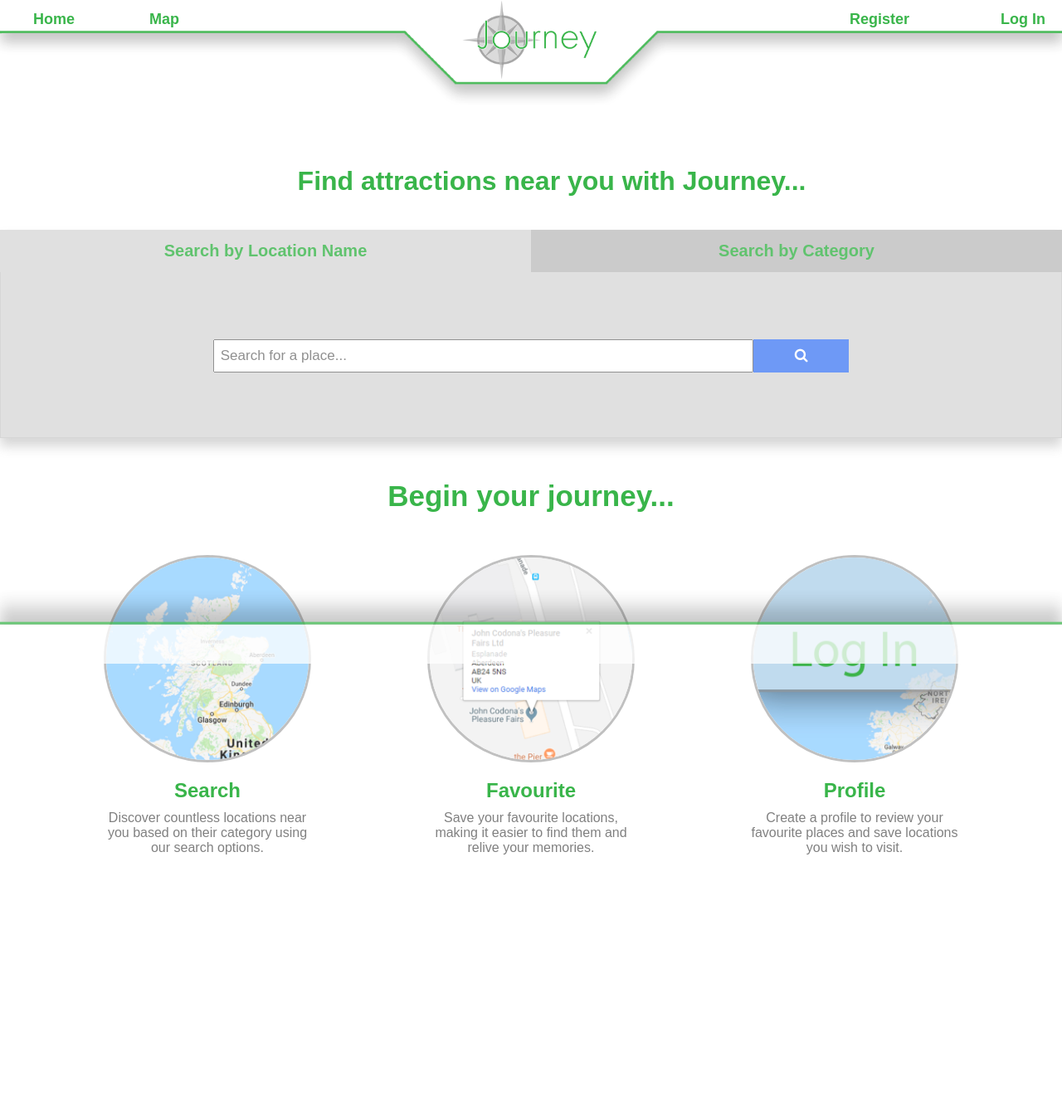
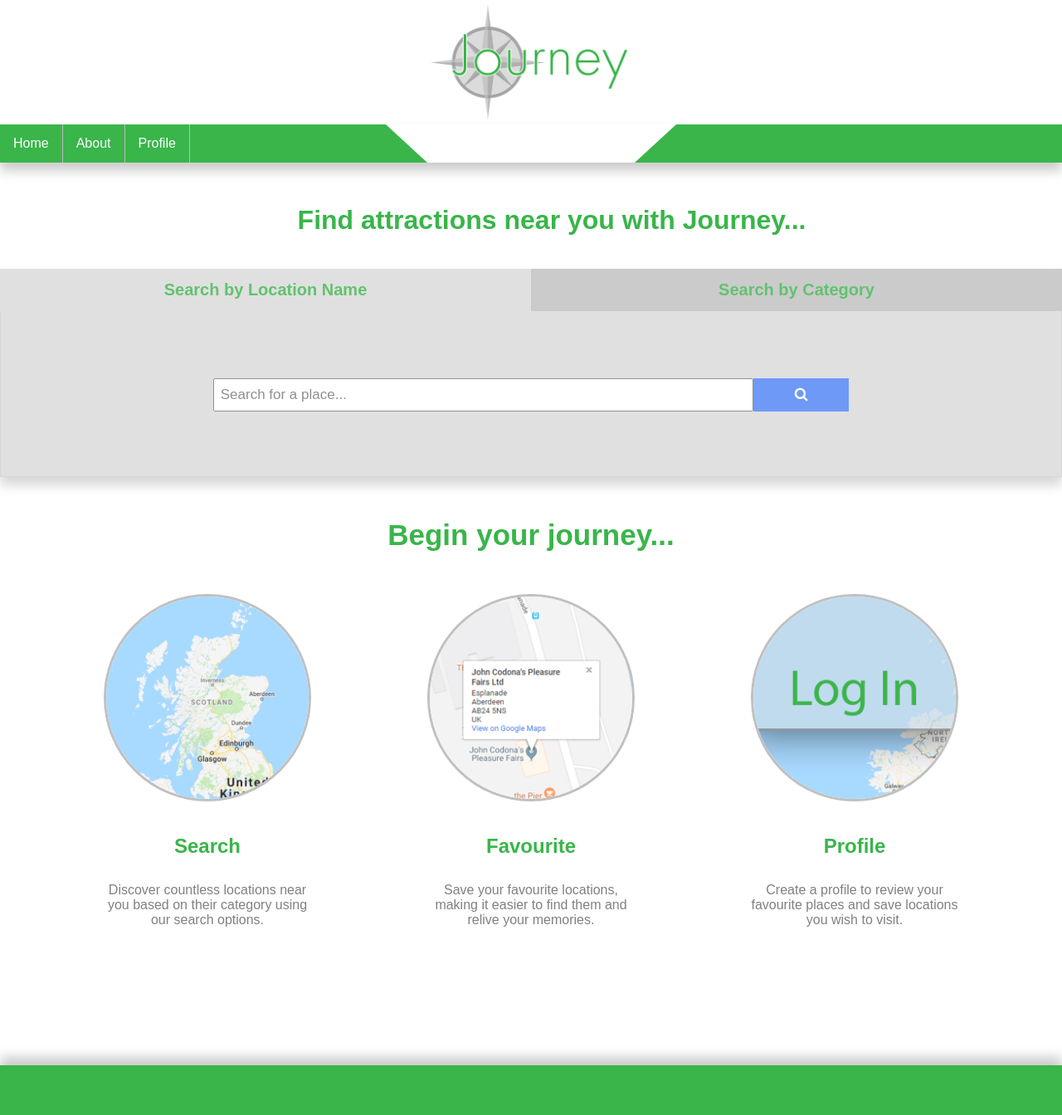
Before and after one commit to BruceWiseman/Journey, a web app: file homePage.html in a window 1280 px wide. Shown: the whole page at 83% size. Before the commit the page ends 1030 px from the top, so only its background shows below. Run offline with its HTML, style and script files only (its server is not run), Linux system fonts and the light colour scheme; some libraries are stand-ins or nearby versions.

Commit message:
chamnged nav, added search

```diff
--- /dev/null
+++ b/Scripts/scrollScript.js
@@ -0,0 +1,13 @@
+$(document).ready(function() {
+
+  $(window).scroll(function () {
+    if ($(window).scrollTop() > $('#headerBanner').height()) {
+      $('#navigationBar').addClass('navbar-fixed');
+        $('#searchHead').css("padding-top","92px");
+    }
+    if ($(window).scrollTop() < $('#headerBanner').height()) {
+      $('#navigationBar').removeClass('navbar-fixed');
+        $('#searchHead').css("padding-top","30px");
+    }
+  });
+});
--- a/StyleSheets/headerFooter.css
+++ b/StyleSheets/headerFooter.css
@@ -1,11 +1,7 @@
-* {
+/* * {
 margin: 0;
 }
 
-
-html {
-
-}
 body{
   min-width:1000px;
   width: auto !important;
@@ -13,11 +9,9 @@ body{
   background-color:white;
 }
 
-
-/*Top banner*/
 #topBanner{
   pointer-events: none;
-  position: absolute;
+  position: fixed;
   width: 100%;
   height: auto;
   margin: 0;
@@ -89,7 +83,7 @@ body{
 
 
 /*Bottom banner*/
-#bottomBanner{
+/* #bottomBanner{
   position: fixed;
   pointer-events: none;
   opacity: 0.75;
@@ -98,4 +92,100 @@ body{
   margin: 0;
   bottom: 0;
   min-width: 1000px;
+} */
+
+/* -------------------Top header/navigation style-------------------- */
+
+body{
+  margin: auto;
+  /* background-image: url(http://oobrien.com/wordpress/wp-content/uploads/2016/07/googlemaps_july2016.jpg); */
 }
+
+#headerBanner{
+  background-color: white;
+  height: 150px;
+  opacity: 1;
+  width: auto;
+}
+
+#logo{
+  width: auto;
+  height: 100%;
+  display:block;
+  margin-right: auto;
+  margin-left: auto;
+  top:inherit;
+  vertical-align:middle;
+  opacity: 1;
+  padding: 5px;
+}
+
+#navigationBar{
+  list-style-type: none;
+  margin: 0;
+  padding: 0;
+  overflow: hidden;
+  background-color: #39B54A;
+  opacity: 1;
+  width: 100%;
+  font-family: sans-serif;
+  margin-bottom:10px;
+  z-index: 1;
+  box-shadow: 0px 10px 13px  #cccccc;
+}
+
+#navigationBar li {
+  float: left;
+}
+
+#navigationBar li a {
+  color: white;
+  display: block;
+  padding: 14px 16px;
+  text-align: center;
+  text-decoration: none;
+  border-right: 1.5px solid #bbb;
+}
+
+#navigationBar li:hover{
+  background-color: #006622;
+}
+
+#navigationBar li:last-child {
+    border-right: none;
+    float: right;
+}
+
+.navbar-fixed {
+    top: 0;
+    position: fixed;
+    width: 100%;
+}
+
+#polygon{
+  border-top: 46px solid white;
+  border-left: 50px solid transparent;
+  border-right: 50px solid transparent;
+  height: 0px;
+  width: 350px;
+  display: block;
+  margin: auto;
+}
+
+@media (min-width: 100px) {
+    #polygon {
+        border-top: 46px solid #39B54A;
+    }
+}
+
+@media (min-width: 950px) {
+    #polygon {
+        border-top: 46px solid #39B54A;
+    }
+}
+
+@media (min-width: 1000px) {
+    #polygon {
+        border-top: 46px solid white;
+    }
+}
--- a/StyleSheets/homeStyle.css
+++ b/StyleSheets/homeStyle.css
@@ -131,7 +131,7 @@
   font-family: sans-serif;
   color: #39B54A;
   padding-left: 50px;
-  padding-top: 200px;
+  padding-top: 50px;
   text-align:center;
 }
 
@@ -201,3 +201,11 @@
   font-size: 17px;
   color: grey;
 }
+
+#footer{
+  width: 100%;
+  height: 60px;
+  border-top: 2px solid #39B54A;
+  box-shadow: 0px -10px 13px  #cccccc;
+  background-color:#39B54A;
+}
--- a/homePage.html
+++ b/homePage.html
@@ -6,13 +6,15 @@
   <title>Journey - Home Page</title>
   <link rel="stylesheet" type="text/css" href="StyleSheets/headerFooter.css">
   <link rel="stylesheet" type="text/css" href="StyleSheets/homeStyle.css">
+  <script src = "https://ajax.googleapis.com/ajax/libs/jquery/2.1.1/jquery.min.js"></script>
   <script type = "text/javascript" src = "Api/placesApi.js"></script>
   <script type = "text/javascript" src = "Scripts/changeTab.js"></script>
+  <script type = "text/javascript" src = "Scripts/scrollScript.js"></script>
   <link rel="stylesheet" href="https://cdnjs.cloudflare.com/ajax/libs/font-awesome/4.7.0/css/font-awesome.min.css">
 </head>
 
 <body>
-
+<!-- <section>
   <div>
     <a href = "http://support-place-8080.codio.io/homePage.html">
       <img id = "logo" src = "Images\logoJourney.png" alt="Journey"></img>
@@ -33,8 +35,26 @@
           <li class="rightNav"><a href="#">Log In</a></li>
         </ul>
       </nav>
-  <img id = "bottomBanner" src="Images\Bottom banner - v2.png" alt="bottom"></img>
   </div>
+</section> -->
+
+<!-- navigation/header start  -->
+<header id = "header">
+  <div id = "headerBanner">
+    <img id = "logo" src = "Images/logoJourney.png"></img>
+  </div>
+
+  <nav id = "navigation">
+    <ul id = "navigationBar">
+      <li><a href = "#">Home</a></li>
+      <li><a href = "#">About</a></i>
+      <li><a href = "#">Profile</a></li>
+      <div id = "polygon"></div>
+    </ul>
+  </nav>
+</header>
+
+<!-- navigation/header end -->
 
 <!-- ===========================search tab start=========================== -->
     <h1 id = "searchHead"> Find attractions near you with Journey...</h1>
@@ -64,7 +84,7 @@
                   <option value="5">Famous Places</option>
               </select>
           </div>
-          <input type="number" id = "quantity" placeholder = "Search Radius" min="1" max="100">
+          <input type="number" id = "quantity" placeholder = "Radius" min="1" max="100">
           <button type="submit"><i class="fa fa-search"></i></button>
       </form>
 
@@ -104,6 +124,12 @@
 
 <!--content end  -->
 
+<!-- footer start  -->
+<footer id = "footer">
+
+</footer>
+<!-- footer end -->
+
 </body>
 
 </html>
```
Also changed, not shown: StyleSheets/mapStyle.css (+127 -23 lines), mapPage.html (+65 -5 lines). Lines whose indentation alone changed are shown as unchanged.
